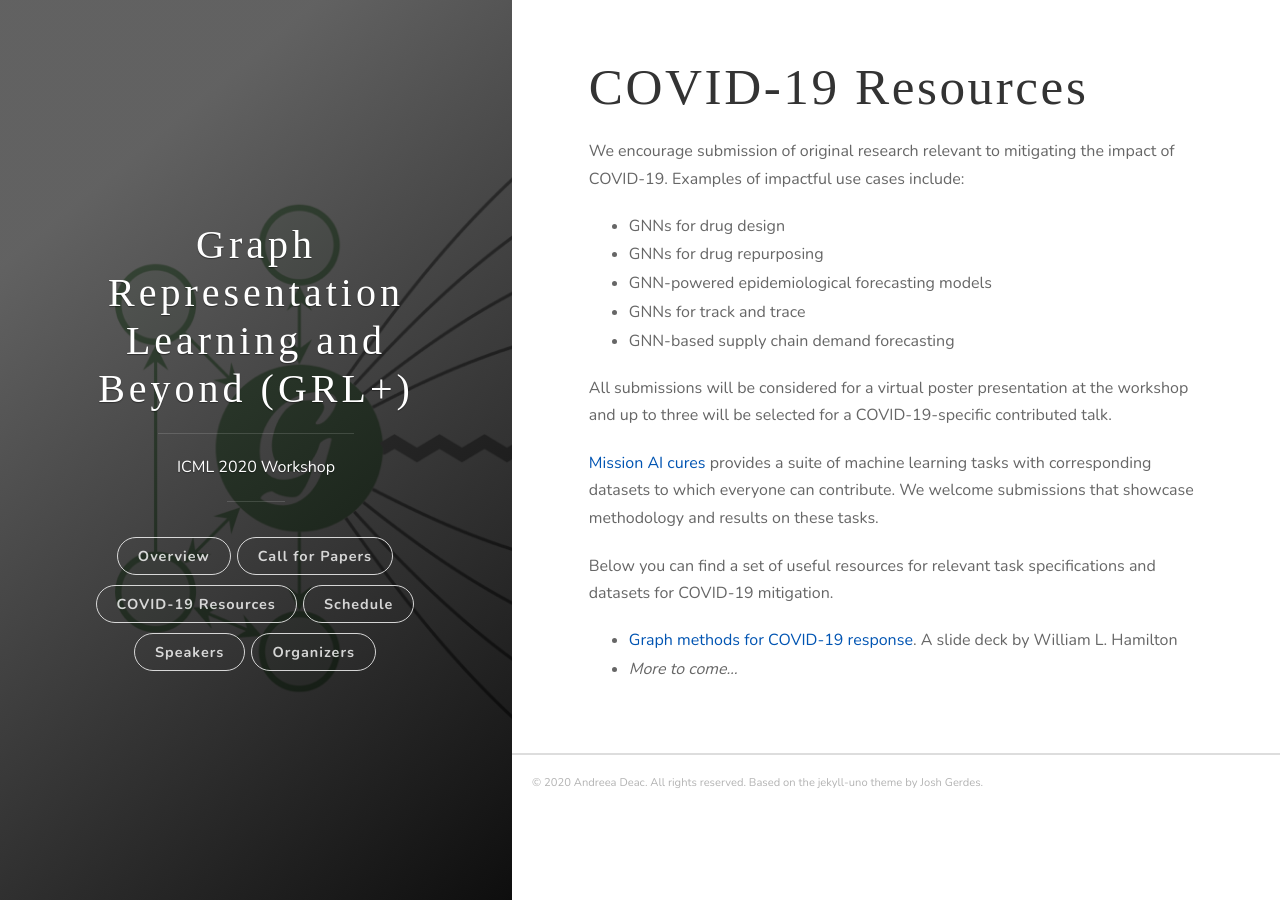
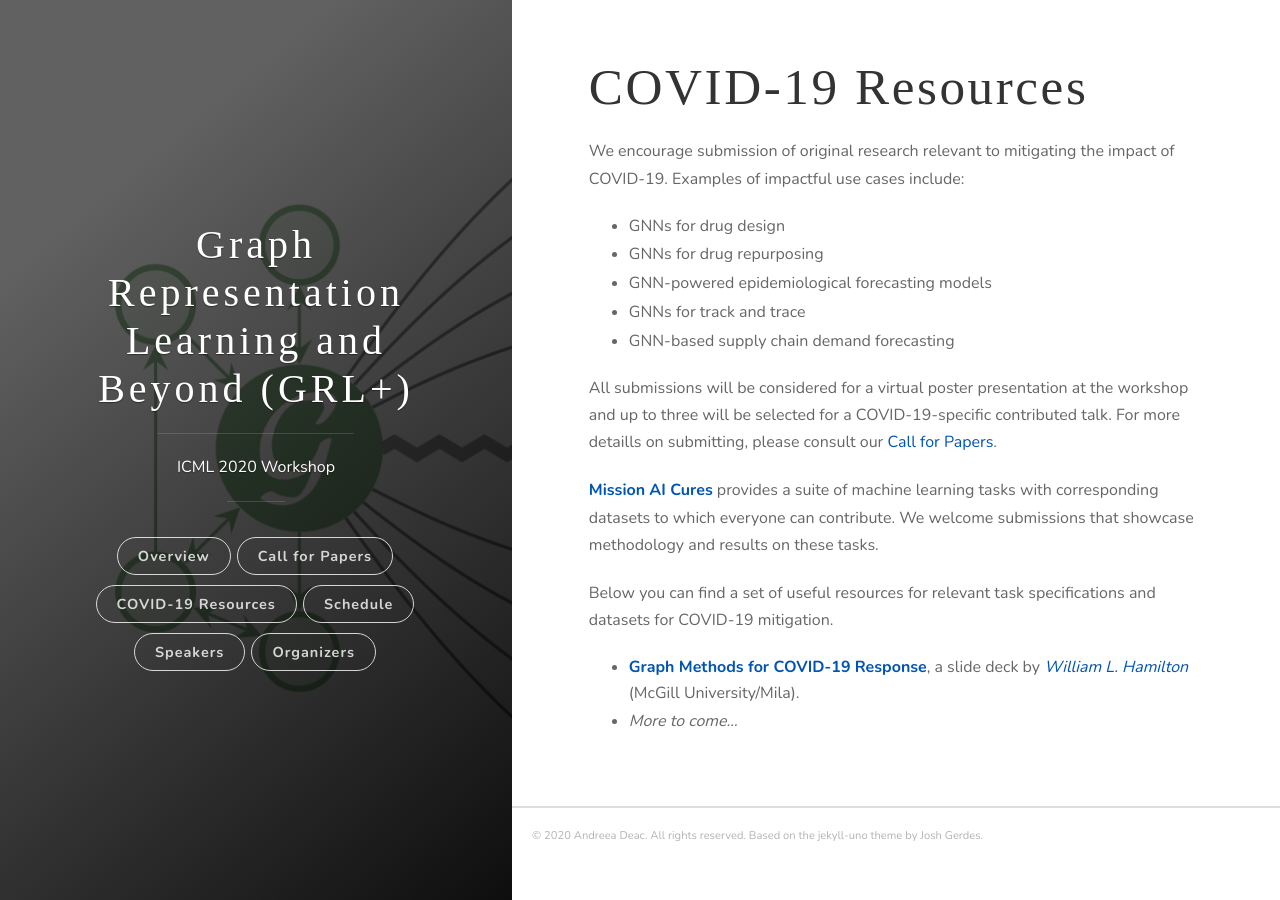
Before and after one commit to grlplus/grlplus.github.io, a Jekyll site: the page built from covid19.md, in a window 1280 px wide. Built offline with Jekyll 4.4.1, drawn with Linux system fonts in a browser that asks for light colours; some web fonts are replaced.

Commit message:
Minor updates + cross-linking with CfP

```diff
--- a/covid19.md
+++ b/covid19.md
@@ -12,11 +12,11 @@ We encourage submission of original research relevant to mitigating the impact o
 - GNNs for track and trace
 - GNN-based supply chain demand forecasting
 
-All submissions will be considered for a virtual poster presentation at the workshop and up to three will be selected for a COVID-19-specific contributed talk.
+All submissions will be considered for a virtual poster presentation at the workshop and up to three will be selected for a COVID-19-specific contributed talk. For more detaills on submitting, please consult our [Call for Papers](/cfp/).
 
-[Mission AI cures](https://www.aicures.mit.edu/) provides a suite of machine learning tasks with corresponding datasets to which everyone can contribute. We welcome submissions that showcase methodology and results on these tasks.
+[**Mission AI Cures**](https://www.aicures.mit.edu/) provides a suite of machine learning tasks with corresponding datasets to which everyone can contribute. We welcome submissions that showcase methodology and results on these tasks.
 
 Below you can find a set of useful resources for relevant task specifications and datasets for COVID-19 mitigation.
 
-- [Graph methods for COVID-19 response](files/graphs-against-covid.pdf). A slide deck by William L. Hamilton
+- [**Graph Methods for COVID-19 Response**](files/graphs-against-covid.pdf), a slide deck by [*William L. Hamilton*](https://williamleif.github.io/) (McGill University/Mila).
 - *More to come...*
```
